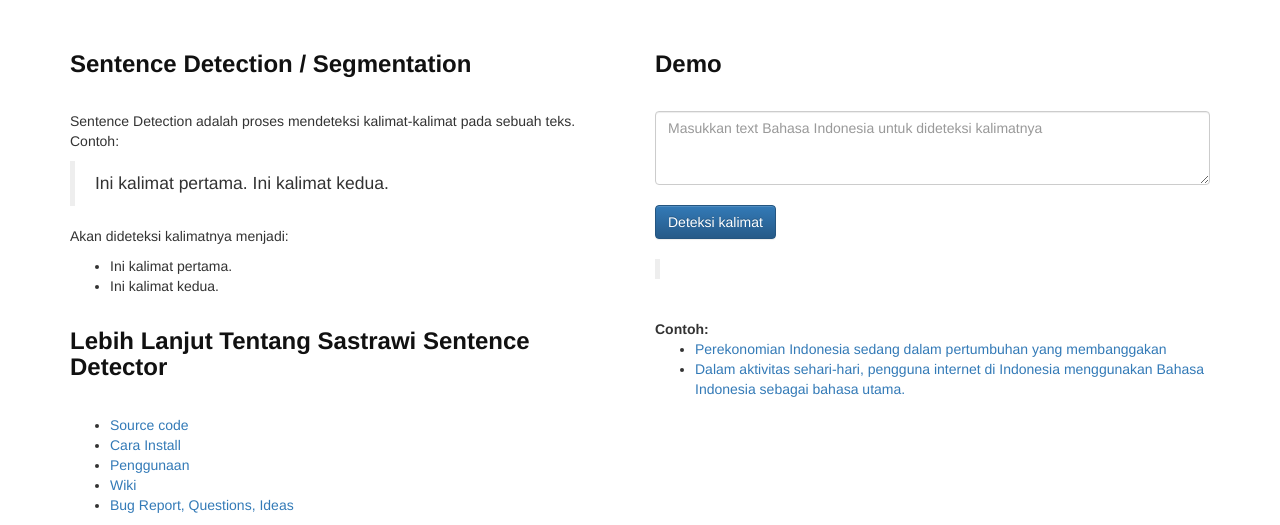
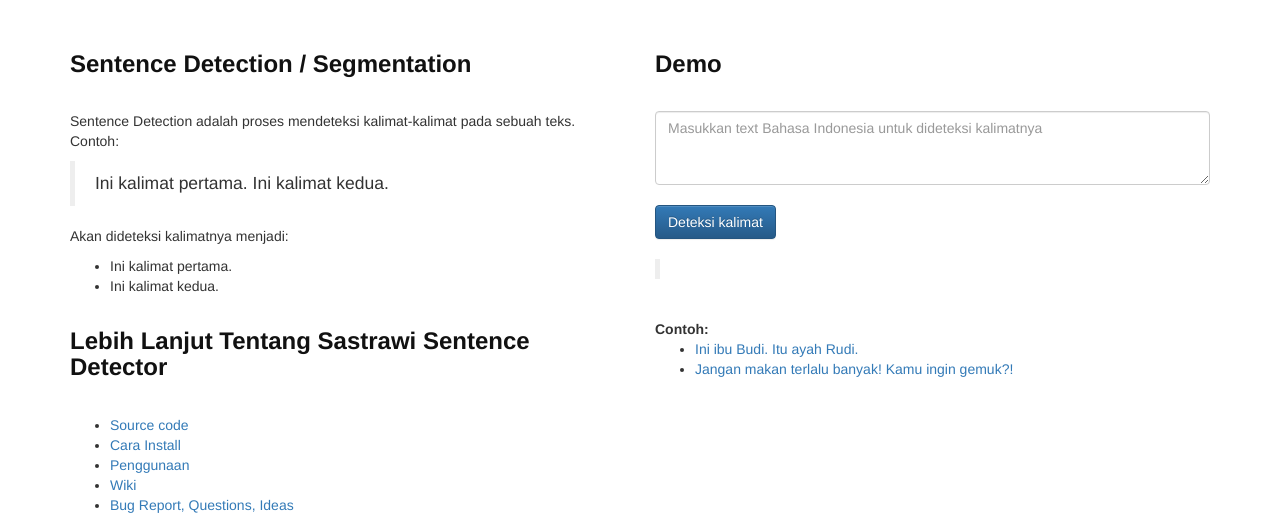
Before and after one commit to sastrawi/sastrawi.github.io, a plain HTML site: page sentence-detector.html in a window 1280 px wide. Shown: the part 445-970 px from the top of the page. Drawn offline with nearby package versions, Linux system fonts and the light colour scheme.

Commit message:
update examples

```diff
--- a/sentence-detector.html
+++ b/sentence-detector.html
@@ -86,8 +86,8 @@
                 <br />
                 <strong>Contoh:</strong>
                 <ul>
-                    <li><a href="#" class="text-example">Perekonomian Indonesia sedang dalam pertumbuhan yang membanggakan</a></li>
-                    <li><a href="#" class="text-example">Dalam aktivitas sehari-hari, pengguna internet di Indonesia menggunakan Bahasa Indonesia sebagai bahasa utama.</a></li>
+                    <li><a href="#" class="text-example">Ini ibu Budi. Itu ayah Rudi.</a></li>
+                    <li><a href="#" class="text-example">Jangan makan terlalu banyak! Kamu ingin gemuk?!</a></li>
                 </ul>
                 <br />
             </div>
```
